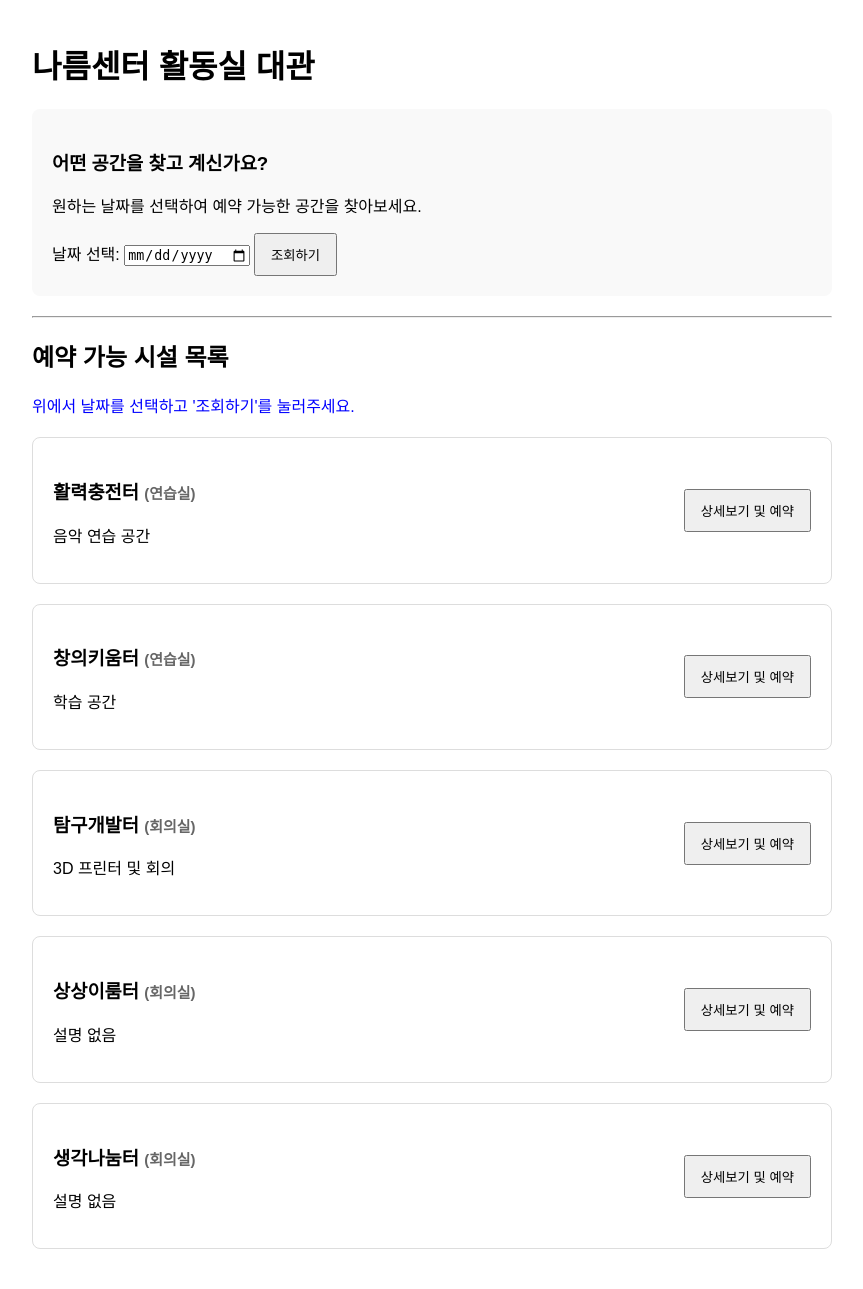
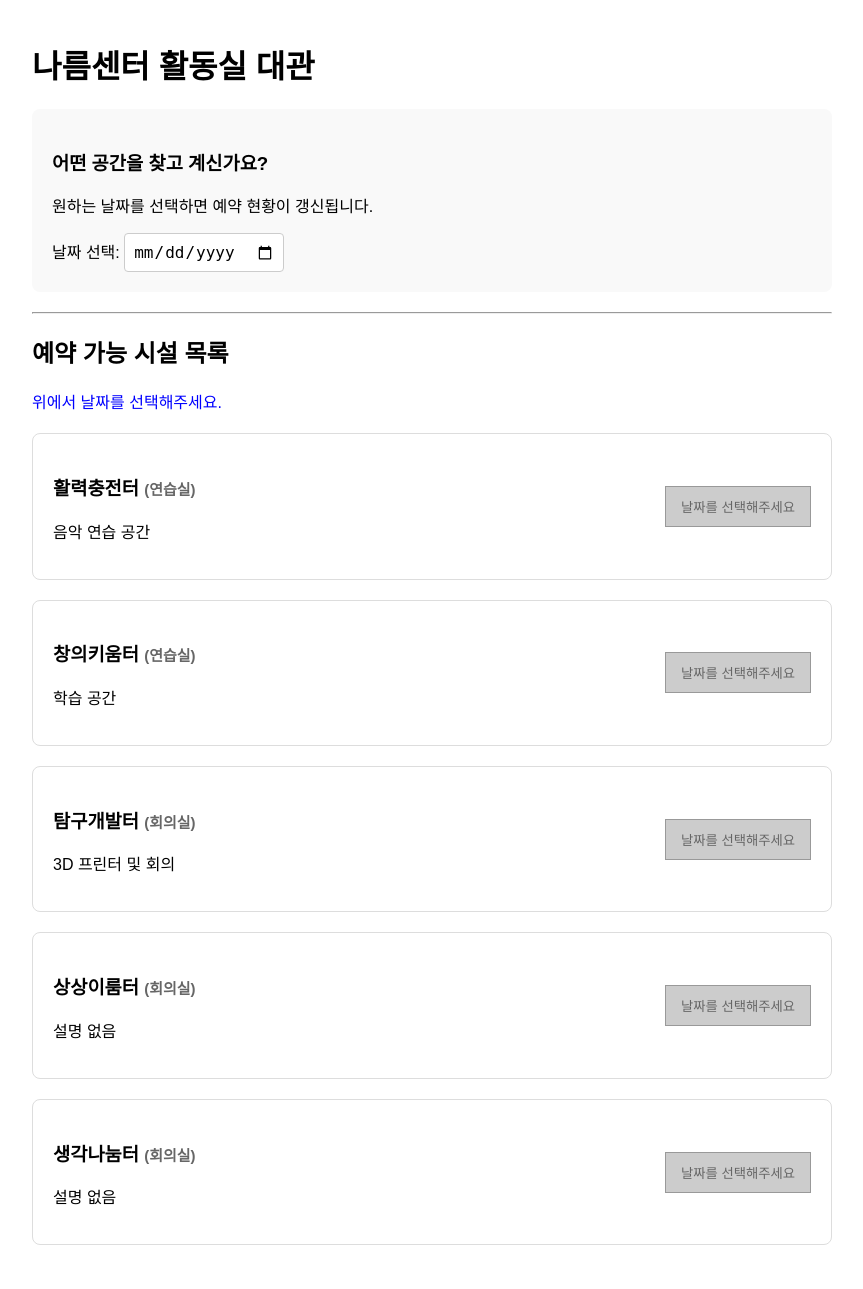
Before and after one commit to TeamCluster/Nareum-Portal-Schedule, a Flask app: page / in a window 1280 px wide. Shown: the whole page, without its empty margins (208-1071 px from the left). After the commit the page ends 1245 px from the top, so only its background shows below. Run offline with Flask 3, Linux system fonts and the light colour scheme.

Commit message:
[feat] 날짜 조회 부분 수정

```diff
--- a/templates/index.html
+++ b/templates/index.html
@@ -27,7 +27,9 @@
             border: 1px solid #999;
         }
 
+        /* 날짜 입력창 스타일 개선 */
         .search-box { background: #f9f9f9; padding: 20px; border-radius: 8px; margin-bottom: 20px; }
+        input[type="date"] { padding: 8px; font-size: 16px; border-radius: 4px; border: 1px solid #ccc; }
     </style>
 </head>
 <body>
@@ -35,14 +37,16 @@
 
     <div class="search-box">
         <h3>어떤 공간을 찾고 계신가요?</h3>
-        <p>원하는 날짜를 선택하여 예약 가능한 공간을 찾아보세요.</p>
+        <p>원하는 날짜를 선택하면 예약 현황이 갱신됩니다.</p>
 
         <form id="searchForm" method="get" action="/">
             <label>날짜 선택:
-                <input type="date" name="date" id="dateInput" value="{{ selected_date if selected_date else '' }}" required>
+                <input type="date" name="date" id="dateInput"
+                       value="{{ selected_date if selected_date else '' }}"
+                       required
+                       onchange="document.getElementById('searchForm').submit();">
             </label>
-            <button type="submit">조회하기</button>
-        </form>
+            </form>
     </div>
 
     <hr>
@@ -56,7 +60,9 @@
     {% endwith %}
 
     {% if not selected_date %}
-        <p style="color: blue;">위에서 날짜를 선택하고 '조회하기'를 눌러주세요.</p>
+        <p style="color: blue;">위에서 날짜를 선택해주세요.</p>
+    {% else %}
+        <p><strong>선택된 날짜:</strong> {{ selected_date }}</p>
     {% endif %}
 
     <div>
@@ -68,8 +74,8 @@
                     <p>{{ f.description if f.description else "설명 없음" }}</p>
                 </div>
 
-                <form method="get" action="{{ url_for('reserve', facility_id=f.id) }}" onsubmit="return checkReservationDate(this)">
-                    <input type="hidden" name="date" class="hiddenDate" value="{{ selected_date }}">
+                <form method="get" action="{{ url_for('reserve', facility_id=f.id) }}">
+                    <input type="hidden" name="date" value="{{ selected_date }}">
 
                     {% set is_sold_out = False %}
                     {% if selected_date and availability_data %}
@@ -78,8 +84,10 @@
                         {% endif %}
                     {% endif %}
 
-                    {% if not is_reservable %}
-                         <button type="submit" disabled>예약 불가</button>
+                    {% if not selected_date %}
+                        <button type="button" disabled>날짜를 선택해주세요</button>
+                    {% elif not is_reservable %}
+                         <button type="submit" disabled>예약 불가 (과거/오늘)</button>
                     {% elif is_sold_out %}
                         <button type="submit" disabled>예약 마감</button>
                     {% else %}
@@ -90,7 +98,7 @@
 
             {% if selected_date and availability_data %}
             <div class="status-container">
-                <div class="legend">오늘의 예약 현황 (09:00 ~ 18:00)</div>
+                <div class="legend">예약 현황 (09:00 ~ 18:00)</div>
                 <div class="status-bar">
                     {% for h in range(9, 18) %}
                         {% set status = availability_data[f.id][h] %}
@@ -110,39 +118,23 @@
     </div>
 
     <script>
+    // [수정 5] 페이지 로드 시 날짜가 없으면 자동으로 오늘 날짜 세팅 (선택사항)
+    // 날짜를 세팅하면서 바로 조회를 하려면 submit()을 호출하면 되지만,
+    // 무한 리로딩을 방지하기 위해 value만 채우거나, 사용자가 직접 선택하게 둡니다.
     window.onload = function() {
         const dateInput = document.getElementById("dateInput");
+        // 만약 서버에서 넘어온 날짜가 없다면(첫 접속), 오늘 날짜를 기본값으로 보여주기만 함 (자동 조회 X)
         if (!dateInput.value) {
             const today = new Date();
             const yyyy = today.getFullYear();
             const mm = String(today.getMonth() + 1).padStart(2, '0');
             const dd = String(today.getDate()).padStart(2, '0');
-            // dateInput.value = `${yyyy}-${mm}-${dd}`;
+            // dateInput.value = `${yyyy}-${mm}-${dd}`; // 필요 시 주석 해제
         }
     }
 
-    function checkReservationDate(form){
-        const mainDateInput = document.getElementById("dateInput").value;
-
-        if(!mainDateInput){
-            alert("상단의 [날짜 선택]에서 예약할 날짜를 먼저 선택하고 '조회하기'를 눌러주세요.");
-            return false;
-        }
-
-        const today = new Date();
-        today.setHours(0,0,0,0);
-
-        const selected = new Date(mainDateInput);
-
-        if(selected <= today){
-            // 이미 app.py에서 flash를 띄우고 버튼을 막지만, 혹시 모를 클라이언트 측 방어
-            alert("예약 신청은 내일 날짜부터 가능합니다.\n(현황 조회는 오늘 날짜도 가능합니다)");
-            return false;
-        }
-
-        form.querySelector(".hiddenDate").value = mainDateInput;
-        return true;
-    }
+    // 기존의 복잡한 checkReservationDate 함수는 이제 필요가 거의 없으므로 삭제하거나
+    // 만일의 경우를 대비해 최소한의 방어만 남겨둡니다.
     </script>
 </body>
 </html>
```
